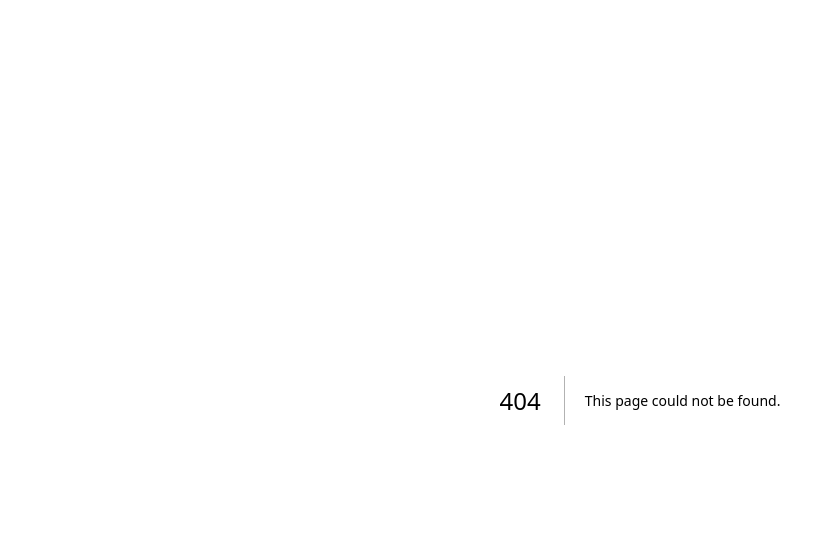
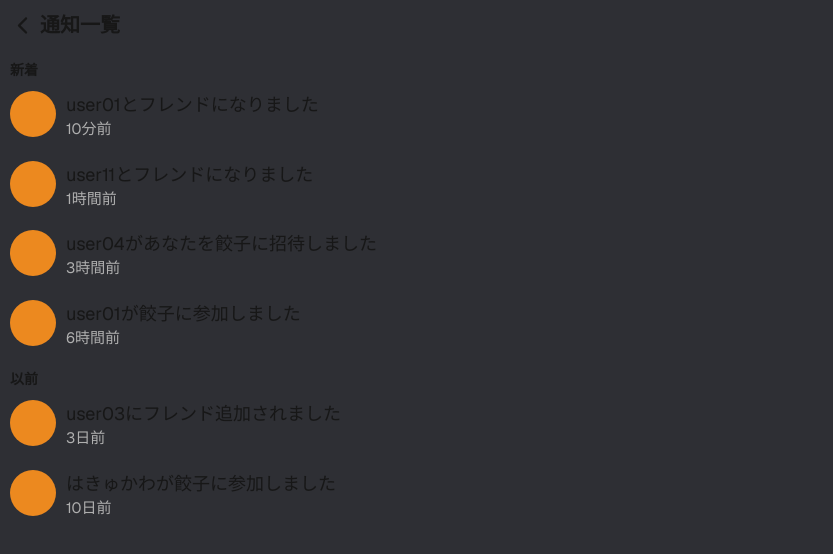
Before and after one commit to hakyukawa/frist_chat_next, a Next.js app in the folder hakyukawa-next/: page /noticeInfo in a window 1280 px wide. Before the commit this address had no page. Shown: the top 554 px of the page, without its empty margins (0-833 px from the left). Built offline with nearby package versions, Linux system fonts and the light colour scheme.

Commit message:
[add]通知一覧ページ作成

```diff
--- /dev/null
+++ b/hakyukawa-next/src/app/noticeInfo/page.tsx
@@ -0,0 +1,61 @@
+import React from "react";
+import Header from "@/components/common/Header";
+import Notice from "@/components/common/Notice";
+
+//通知が新しいか判定
+const isNew = (time:number)  => {
+    const onDayinTime = 1440;
+    return  time <= onDayinTime;
+}
+
+export default function NoticeInfo() {
+    const alertValues = [
+        {id:1,userId:"user01",groupName:"餃子",time: 10,type: "friend"},
+        {id:2,userId:"user01",groupName:"餃子",time: 360,type: "group-join"},
+        {id:3,userId:"user03",groupName:"餃子",time:5550,type: "addFriend"},
+        {id:4,userId:"user04",groupName:"餃子",time:200,type: "group-invite"},
+        {id:5,userId:"user11",groupName:"餃子",time:60,type: "friend"},
+        {id:6,userId:"はきゅかわ",groupName:"餃子",time:14400,type: "group-join"},
+    ]
+
+    const getMessage = (alertType:string, groupName:string) => {
+        switch(alertType){
+            case "friend" :
+                return `とフレンドになりました`;
+            case "group-join" :
+                return `が${groupName}に参加しました`
+            case "group-invite" :
+                return `があなたを${groupName}に招待しました`
+            case "addFriend" :
+                return `にフレンド追加されました`
+        }
+    }
+
+    return(
+        <div>
+            <Header backPage backPageLink="/home" backPageText="通知一覧" setting/>
+            <div className="p-4">
+                <p className="text-[14px] font-semibold">新着</p>
+                {alertValues
+                    .filter((times) => isNew(times.time))
+                    .sort((a,b) => a.time -b.time)
+                    .map((alert) => (
+                        <div key={alert.id}>
+                            <Notice userId={alert.userId} lastNoticeTime={alert.time} messages={`${alert.userId}${getMessage(alert.type,alert.groupName)}`}/>
+                        </div>
+
+                    ))}
+                <p className="pt-[10px] text-[14px] font-semibold ">以前</p>
+                {alertValues
+                    .filter((times) => !isNew(times.time))
+                    .sort((a,b) => a.time -b.time)
+                    .map((alert) => (
+                        <div key={alert.id}>
+                            <Notice userId={alert.userId} lastNoticeTime={alert.time} messages={`${alert.userId}${getMessage(alert.type,alert.groupName)}`}/>
+                        </div>
+                ))}
+            </div>
+
+        </div>
+    )
+}
--- /dev/null
+++ b/hakyukawa-next/src/components/common/Notice.tsx
@@ -0,0 +1,28 @@
+import React from "react";
+
+interface Noticeprops {
+    messages?: string;
+    userId?: string;
+    lastNoticeTime?: number;
+
+}
+export default function Notice(props:Noticeprops) {
+    return(
+        <div className="flex py-[10px]">
+            <div className="bg-main w-[46px] h-[46px] rounded-full mr-4"></div>
+            <div>
+                <h2 className="text-[1.8rem] flex items-center">{props.messages}</h2>
+
+                <p className="text-[15px] text-subText">
+                    {props.lastNoticeTime
+                        ? props.lastNoticeTime < 60
+                        ?`${props.lastNoticeTime}分前`
+                        : props.lastNoticeTime < 1440
+                        ?`${Math.floor(props.lastNoticeTime /60)}時間前`
+                        :`${Math.floor(props.lastNoticeTime /1440)}日前`
+                    : ""}
+                </p>
+            </div>
+        </div>
+    )
+}
```
